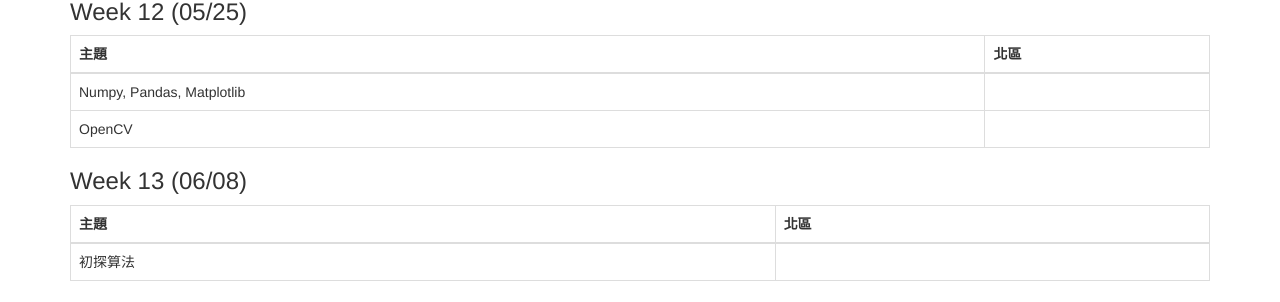
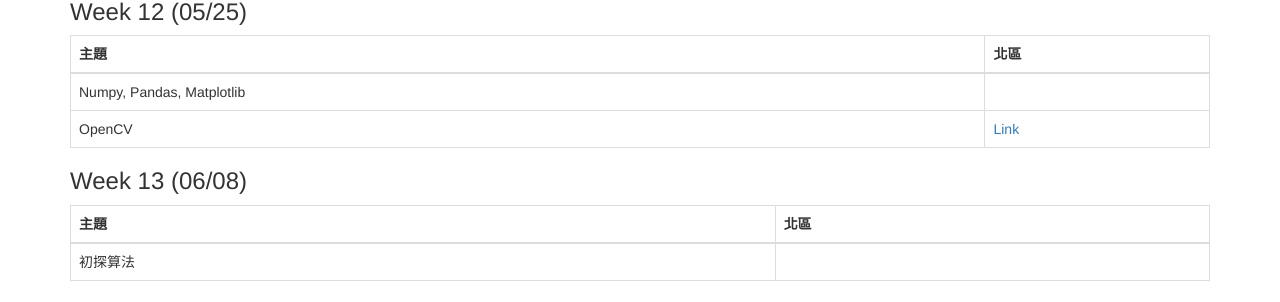
Before and after one commit to tw-csie-sprout/py2025, a Jekyll site: the page built from slides.md, in a window 1280 px wide and 900 px high, scrolled down 1892 px. Shown: the part 223-525 px from the top of the window. Built offline with Jekyll 4.4.1, drawn with Linux system fonts in a browser that asks for light colours.

Commit message:
Update slides.md

```diff
--- a/slides.md
+++ b/slides.md
@@ -102,7 +102,7 @@ title: "課程講義"
 | 主題 | 北區 |
 | --- | --- |
 | Numpy, Pandas, Matplotlib | |
-| OpenCV	| |
+| OpenCV	| [Link](https://www.canva.com/design/DAGmq3N0EoA/9LkwpFB_-u1Jh0Uv4vtN0Q/edit?utm_content=DAGmq3N0EoA&utm_campaign=designshare&utm_medium=link2&utm_source=sharebutton)|
 
 ### Week 13 (06/08)
 
```
